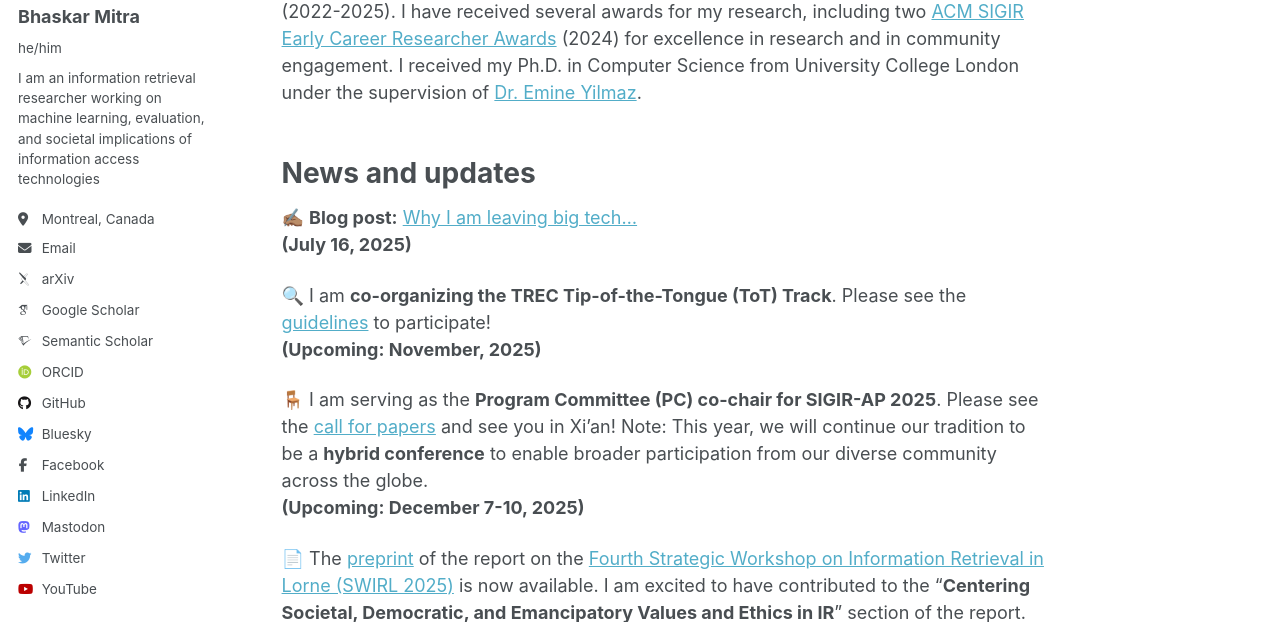
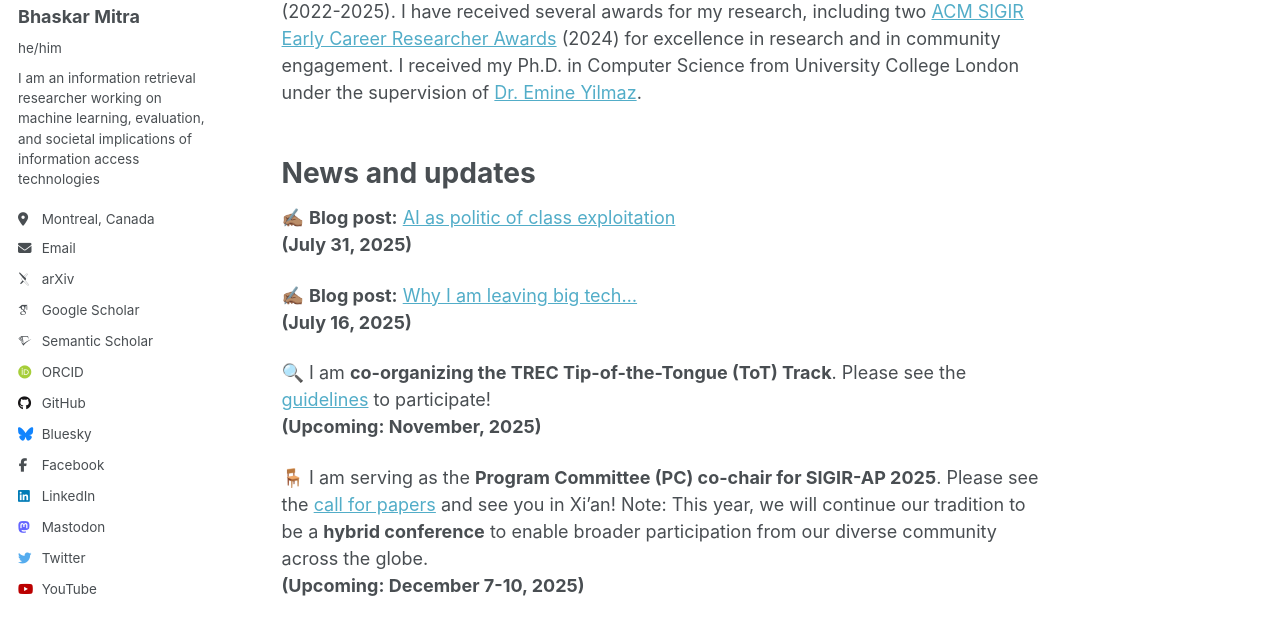
Before and after one commit to bhaskar-mitra/bhaskar-mitra.github.io, a Jekyll site: the page built from _pages/about.md, in a window 1280 px wide and 900 px high, cut to the strip 278-900 px from the top of the window. Built offline with Jekyll 4.4.1, drawn with Linux system fonts in a browser that asks for light colours; some web fonts are replaced.

Commit message:
Update about.md

```diff
--- a/_pages/about.md
+++ b/_pages/about.md
@@ -17,6 +17,9 @@
 
 News and updates
 ======
+✍🏽 **Blog post:** [AI as politic of class exploitation](https://bhaskar-mitra.github.io/posts/2025/07/31/ai-as-politic-of-class-exploitation/)
+**(July 31, 2025)**
+
 ✍🏽 **Blog post:** [Why I am leaving big tech…](https://bhaskar-mitra.github.io/posts/2025/07/16/why-i-am-leaving-big-tech/)
 **(July 16, 2025)**
 
```
